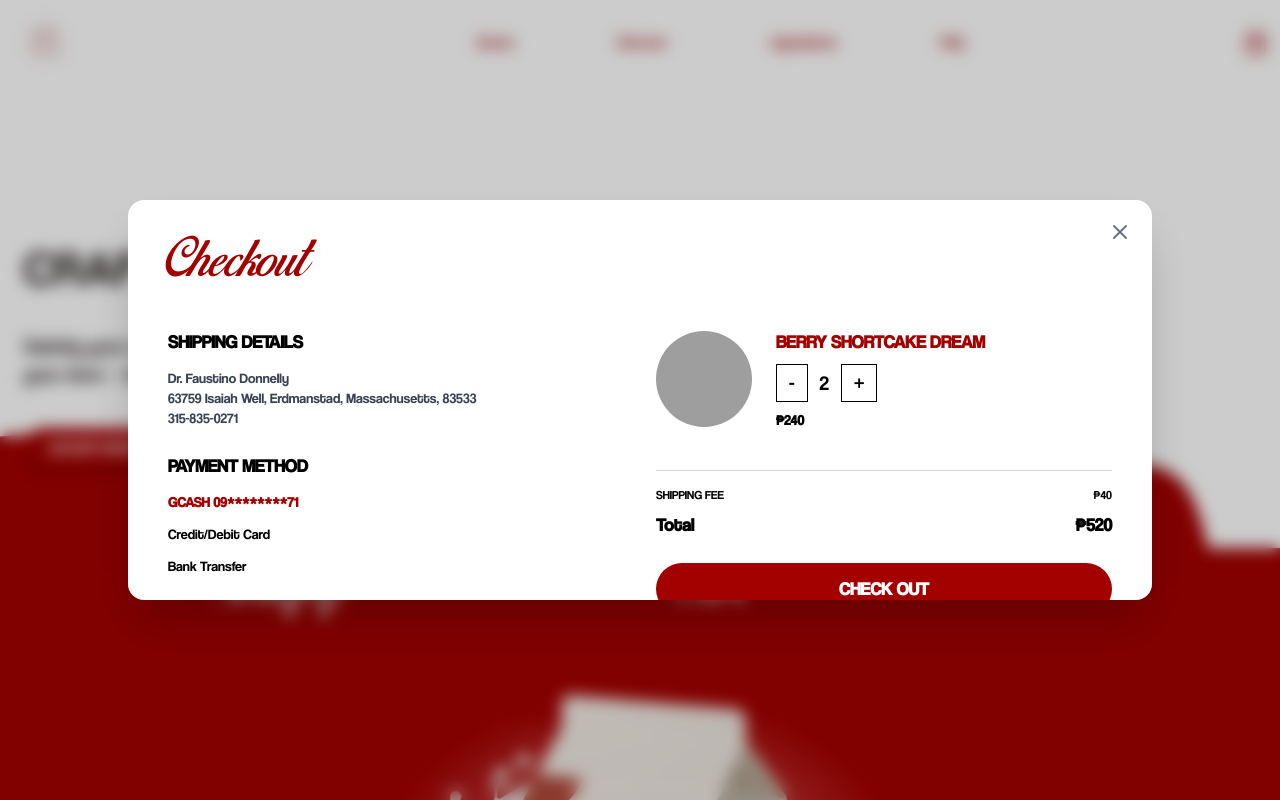
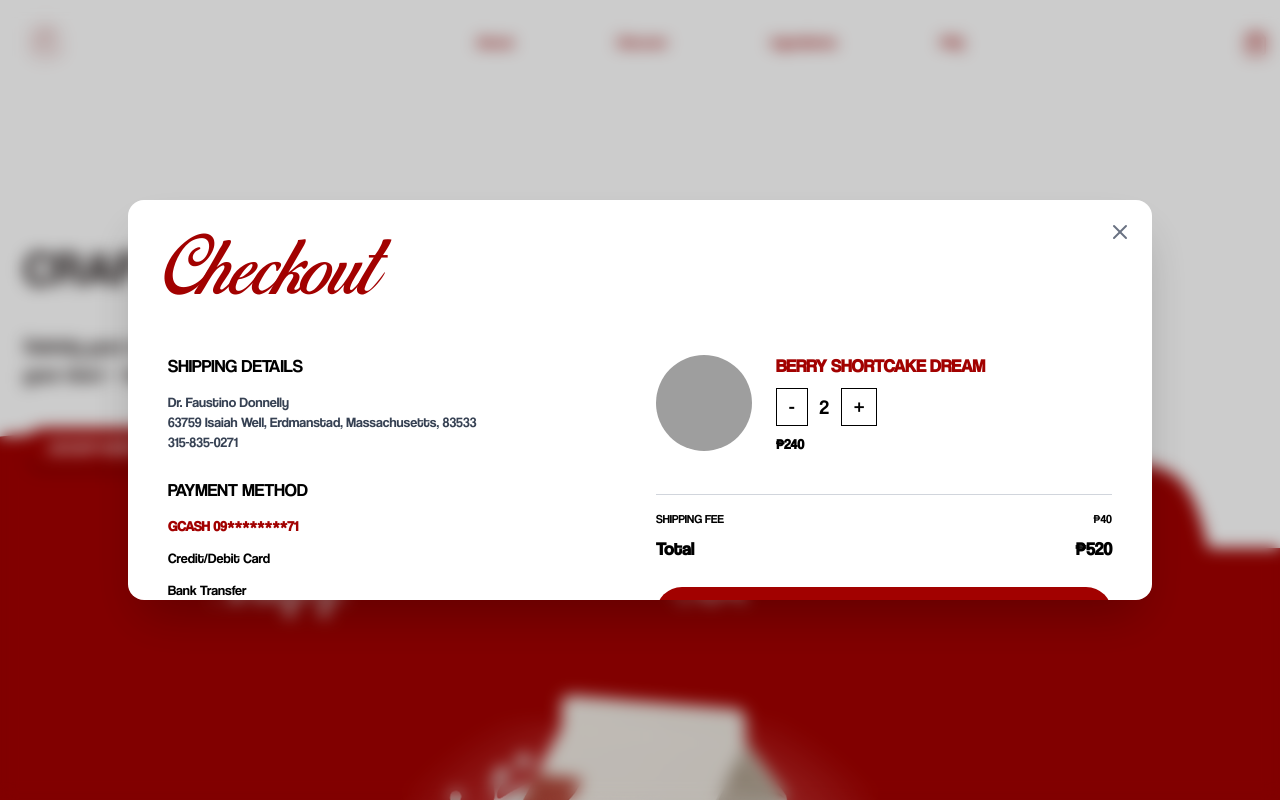
Before and after one commit to n9dyu/ecom, a React (Vite) app: page / in a window 1280 px wide. Both pictures are taken after a click on the button 1254 px from the left and 42 px from the top of the page. Shown: the top 800 px of the page. Built offline with nearby package versions, Linux system fonts and the light colour scheme; grey boxes are pictures that could not be loaded; the HTML template or start-up script is replaced by a standard one.

Commit message:
Modified CSS

```diff
--- a/src/components/CartModal.jsx
+++ b/src/components/CartModal.jsx
@@ -19,15 +19,15 @@ const CartModal = ({ isOpen, onClose }) => {
             <div className="checkout-content">
 
                 <div>
-                <h2 className="font-bold text-lg mb-3">SHIPPING DETAILS</h2>
-                <p className="text-sm text-gray-700 mb-6">
+                    <h2>SHIPPING DETAILS</h2>
+                    <p className="shipping-details">
                         Dr. Faustino Donnelly <br />
                         63759 Isaiah Well, Erdmanstad, Massachusetts, 83533
                         <br />
                         315-835-0271
                     </p>
 
-                <h2 className="font-bold text-lg mb-3">PAYMENT METHOD</h2>
+                    <h2>PAYMENT METHOD</h2>
                     <ul className="space-y-3 text-sm">
                         <li className="text-[#A20100] font-semibold">GCASH 09********71</li>
                         <li>Credit/Debit Card</li>
@@ -35,7 +35,6 @@ const CartModal = ({ isOpen, onClose }) => {
                     </ul>
                 </div>
 
-            {/* Right side */}
                 <div className="flex flex-col">
                     <div className="flex items-center mb-6">
                         <img
--- a/src/index.css
+++ b/src/index.css
@@ -294,15 +294,23 @@
   @apply relative bg-white rounded-2xl shadow-2xl w-[90%] max-w-5xl p-10 overflow-y-auto max-h-1/2
 }
 
+.cart-container h2 {
+  @apply text-lg mb-3
+}
+
 .close-btn {
   @apply absolute top-5 right-5 text-gray-500 hover:text-red-600
 }
 
 .checkout-title {
-  @apply text-5xl text-[#A20100] mb-10;
+  @apply text-7xl text-[#A20100] mb-10;
   font-family: BirdsofParadise, serif;
 }
 
 .checkout-content {
   @apply grid grid-cols-1 md:grid-cols-2 gap-8
 }
+
+.shipping-details {
+  @apply text-sm text-gray-700 mb-6
+}
```
Lines whose indentation alone changed are shown as unchanged.
